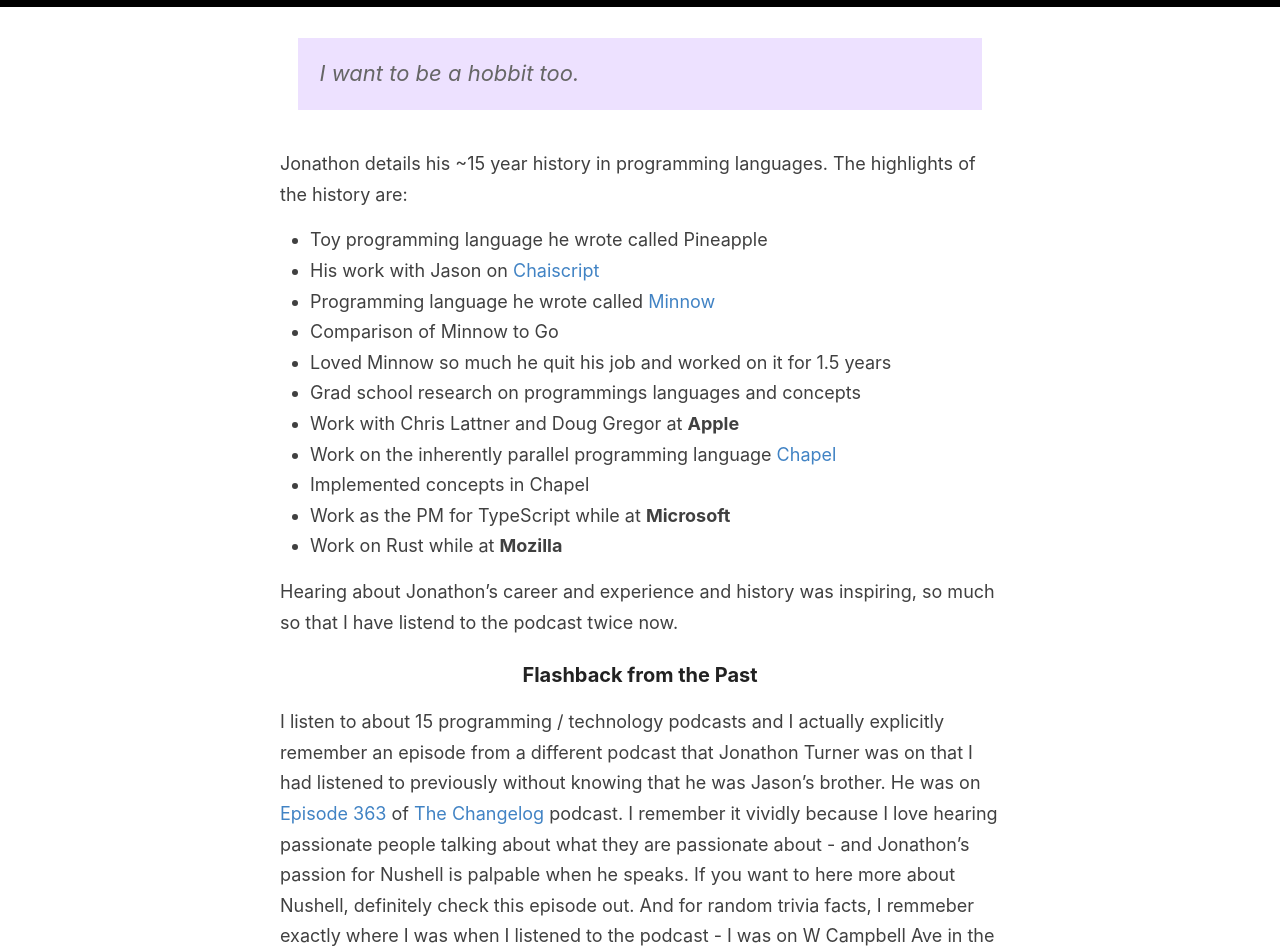
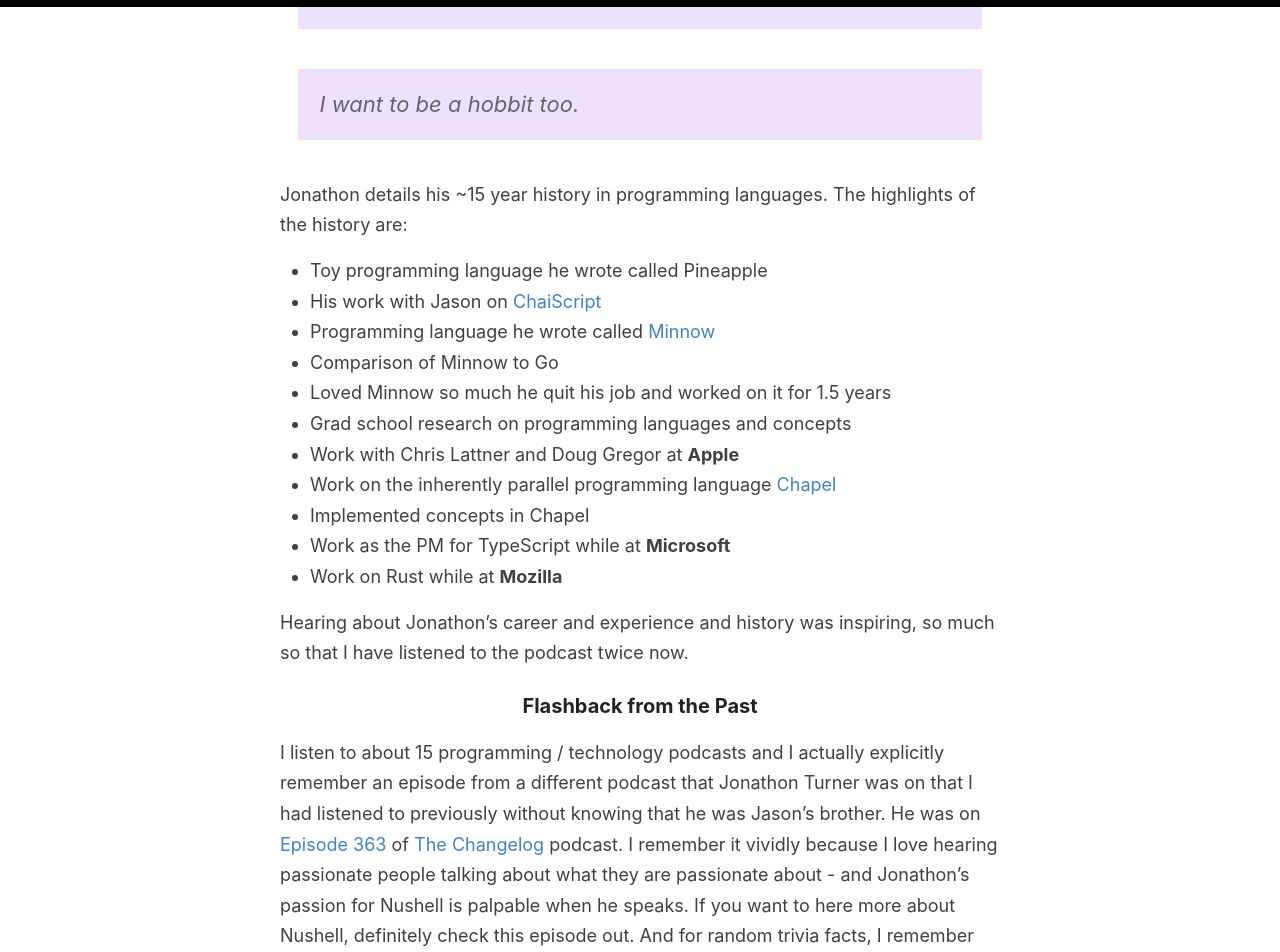
Before and after one commit to codereport/codereport.github.io, a Jekyll site: the page built from _posts/2020-04-10-CppCastEpisode242IsAwesome.md, in a window 1280 px wide and 1400 px high, scrolled down 1575 px. Shown: the top 952 px of the window. Built offline with Jekyll 4.4.1, drawn with Linux system fonts in a browser that asks for light colours; some of the changed text lies outside the part shown.

Commit message:
Update 2020-04-10-CppCastEpisode242IsAwesome.md

```diff
--- a/_posts/2020-04-10-CppCastEpisode242IsAwesome.md
+++ b/_posts/2020-04-10-CppCastEpisode242IsAwesome.md
@@ -4,7 +4,7 @@
 categories: [Podcasts,Programming Languages,Go,C++,Swift,Python,Rust,JavaScript,TypeScript,Ruby ]
 ---
 
-**Listen Here:** [Episode 242](https://cppcast.com/nu-programming-languages-jonathan-turner/)
+<p align="center">**Listen Here:** [Episode 242](https://cppcast.com/nu-programming-languages-jonathan-turner/)</p>
 
 Typically whenever I like a podcast episode, I will just tweet about it, like the examples below:
 
@@ -32,22 +32,22 @@
 Jonathon details his ~15 year history in programming languages. The highlights of the history are:
 
 * Toy programming language he wrote called Pineapple
-* His work with Jason on [Chaiscript](http://chaiscript.com/)
+* His work with Jason on [ChaiScript](http://chaiscript.com/)
 * Programming language he wrote called [Minnow](https://github.com/jonathandturner/minnow-language)
 * Comparison of Minnow to Go
 * Loved Minnow so much he quit his job and worked on it for 1.5 years
-* Grad school research on programmings languages and concepts
+* Grad school research on programming languages and concepts
 * Work with Chris Lattner and Doug Gregor at **Apple**
 * Work on the inherently parallel programming language [Chapel](https://chapel-lang.org/)
 * Implemented concepts in Chapel
 * Work as the PM for TypeScript while at **Microsoft**
 * Work on Rust while at **Mozilla**
 
-Hearing about Jonathon's career and experience and history was inspiring, so much so that I have listend to the podcast twice now.
+Hearing about Jonathon's career and experience and history was inspiring, so much so that I have listened to the podcast twice now.
 
 ### Flashback from the Past
 
-I listen to about 15 programming / technology podcasts and I actually explicitly remember an episode from a different podcast that Jonathon Turner was on that I had listened to previously without knowing that he was Jason's brother. He was on [Episode 363](https://changelog.com/podcast/363) of [The Changelog](https://changelog.com/) podcast. I remember it vividly because I love hearing passionate people talking about what they are passionate about - and Jonathon's passion for Nushell is palpable when he speaks. If you want to here more about Nushell, definitely check this episode out. And for random trivia facts, I remmeber exactly where I was when I listened to the podcast - I was on W Campbell Ave in the midst of a ~50km bike ride back in Septemeber 2019 when I lived in Silicon Valley. It was on Septeber 8, 2019 4 days after the podcast came out. Here is a image of the route I biked:
+I listen to about 15 programming / technology podcasts and I actually explicitly remember an episode from a different podcast that Jonathon Turner was on that I had listened to previously without knowing that he was Jason's brother. He was on [Episode 363](https://changelog.com/podcast/363) of [The Changelog](https://changelog.com/) podcast. I remember it vividly because I love hearing passionate people talking about what they are passionate about - and Jonathon's passion for Nushell is palpable when he speaks. If you want to here more about Nushell, definitely check this episode out. And for random trivia facts, I remember exactly where I was when I listened to the podcast - I was on W Campbell Ave in the midst of a ~50km bike ride back in September 2019 when I lived in Silicon Valley. It was on September 8, 2019 4 days after the podcast came out. Here is a image of the route I biked:
 
 ![](/images/bike_ride.PNG){:class="img-responsive"}
 
```
Also changed, not shown: other parts of _posts/2020-04-10-CppCastEpisode242IsAwesome.md (+4 -4 lines).
